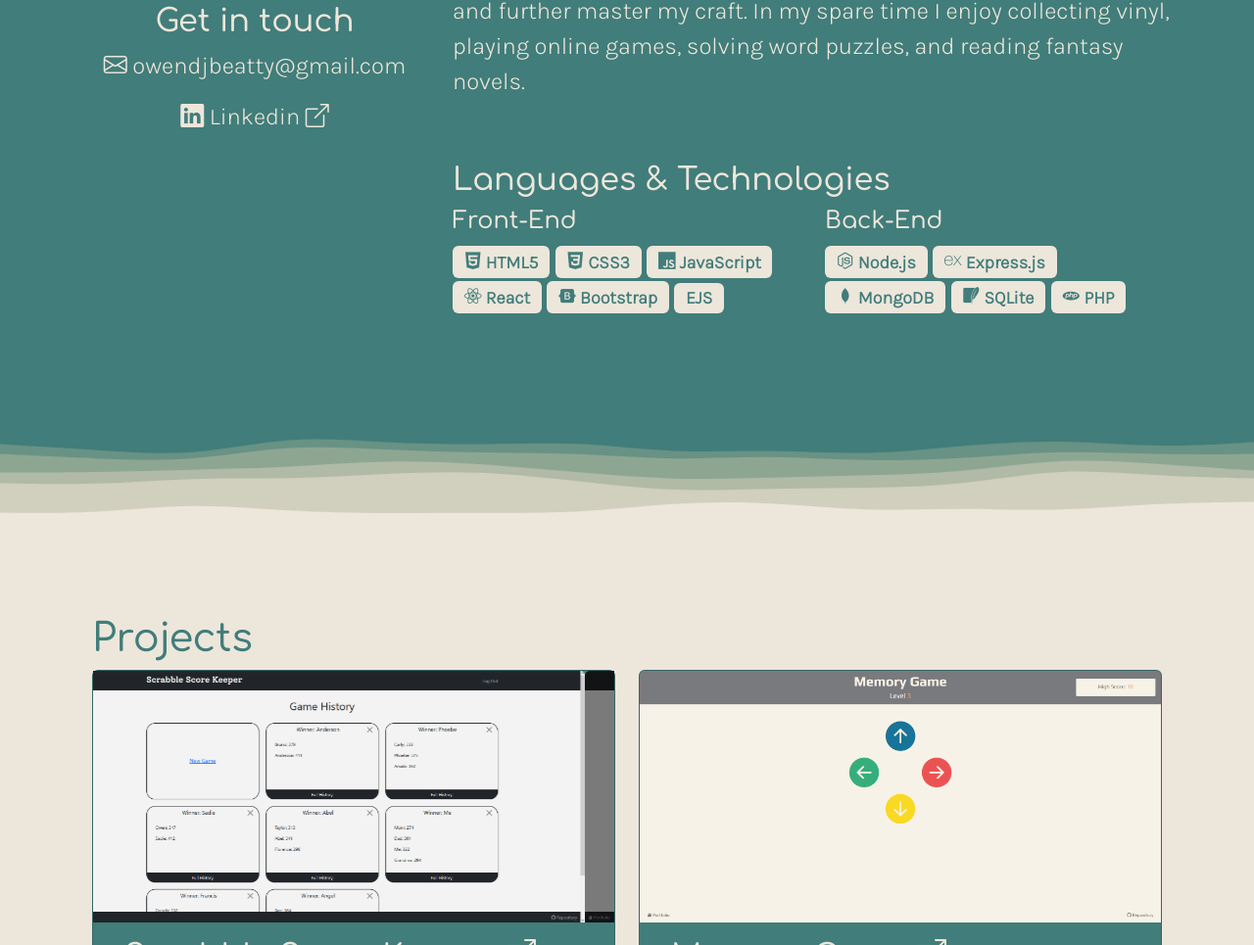
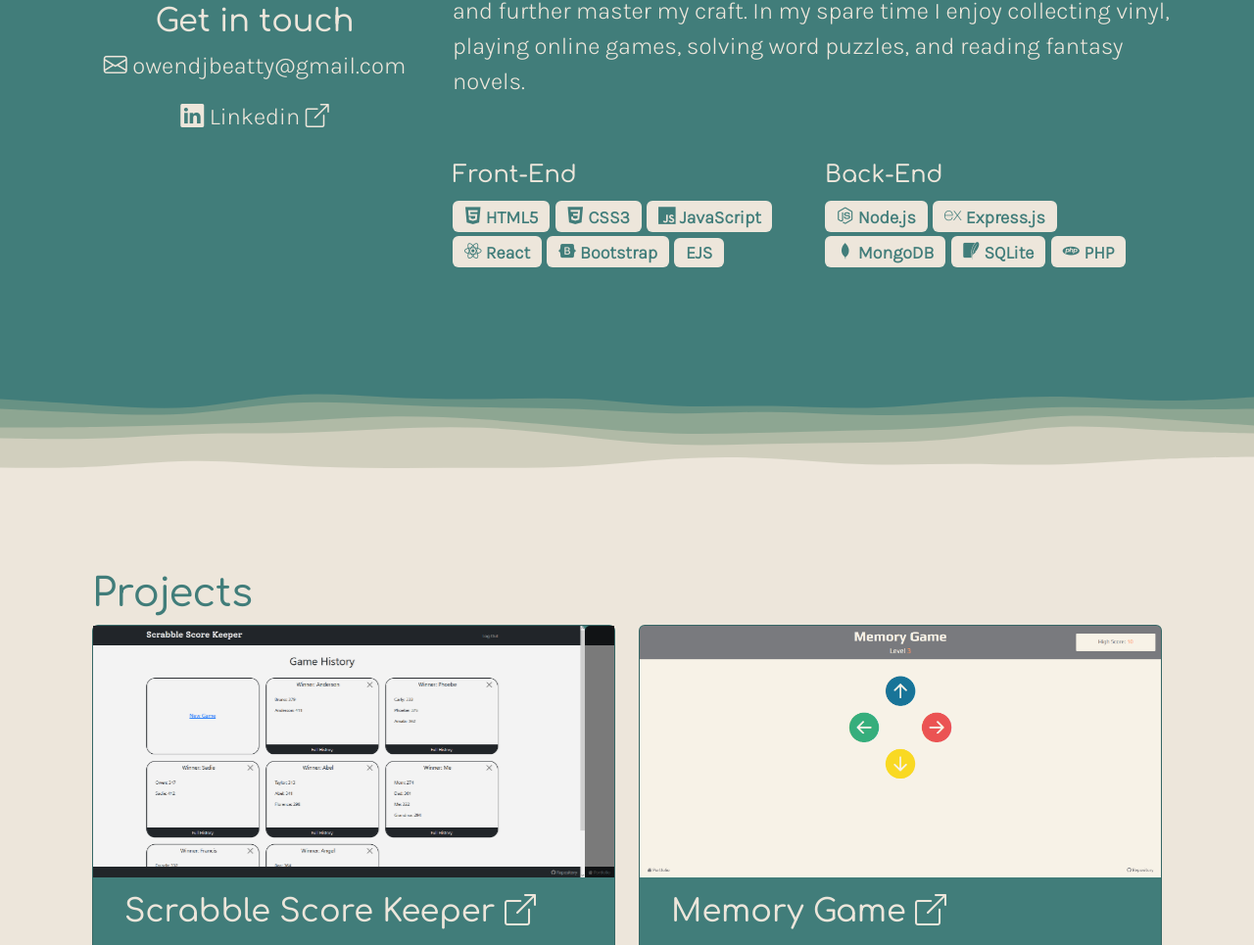
Before and after one commit to OwenBeatty/owenbeatty.github.io, a plain HTML site: page index.html in a window 1280 px wide. Shown: the part 1031-1996 px from the top of the page at 98% size. Drawn offline with nearby package versions, Linux system fonts and the light colour scheme.

Commit message:
Updated bio

```diff
--- a/index.html
+++ b/index.html
@@ -81,7 +81,6 @@
                         I am always looking to find better paths to solutions and further master my craft. In my spare time I enjoy collecting vinyl, playing online games, solving word puzzles, and reading fantasy novels.
                     </p>
                     <div class="row">
-                        <h2>Languages & Technologies</h2>
                         <div class="col-lg-6">
                             <h4>Front-End</h4>
                             <p>
```
